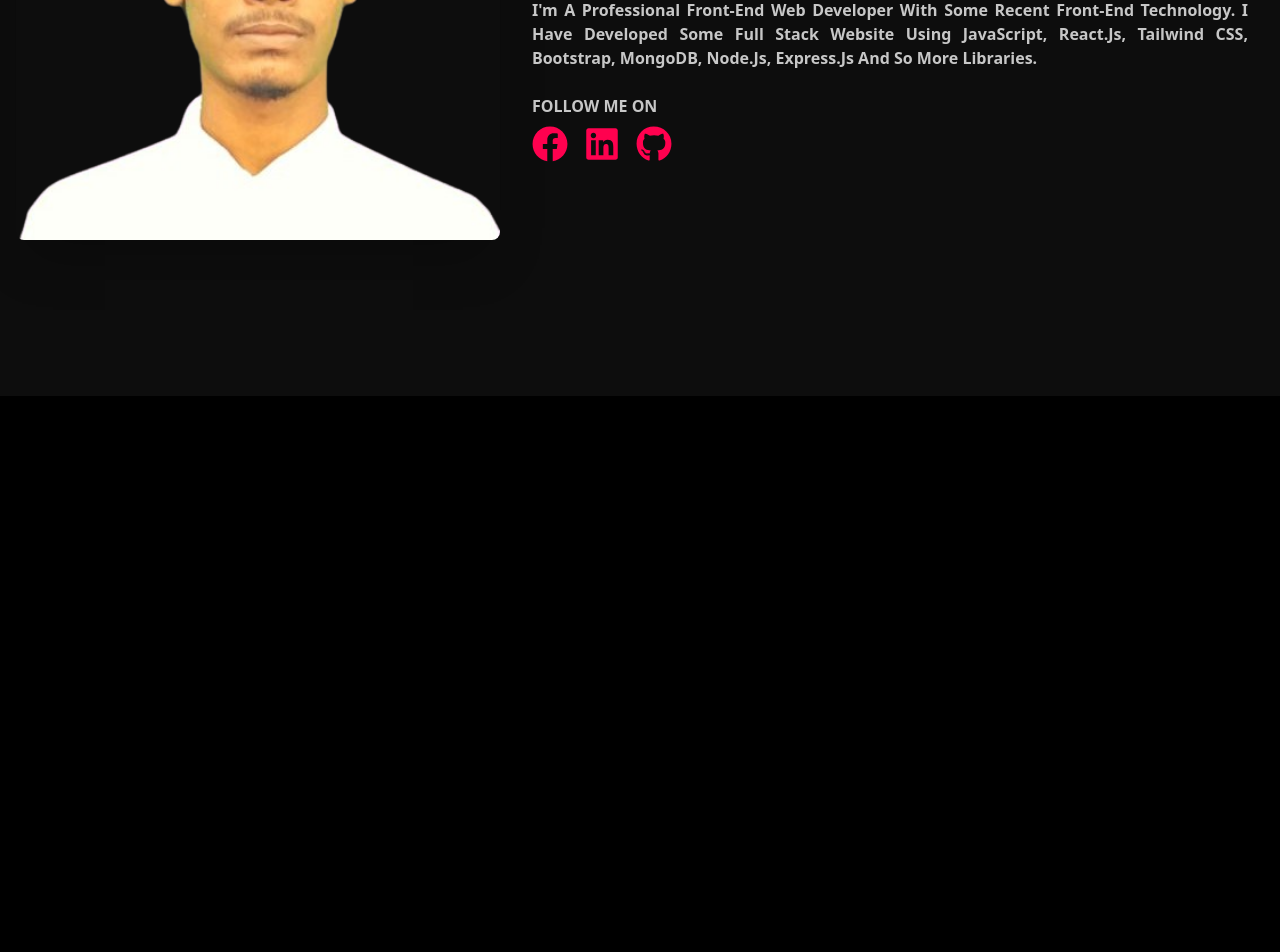
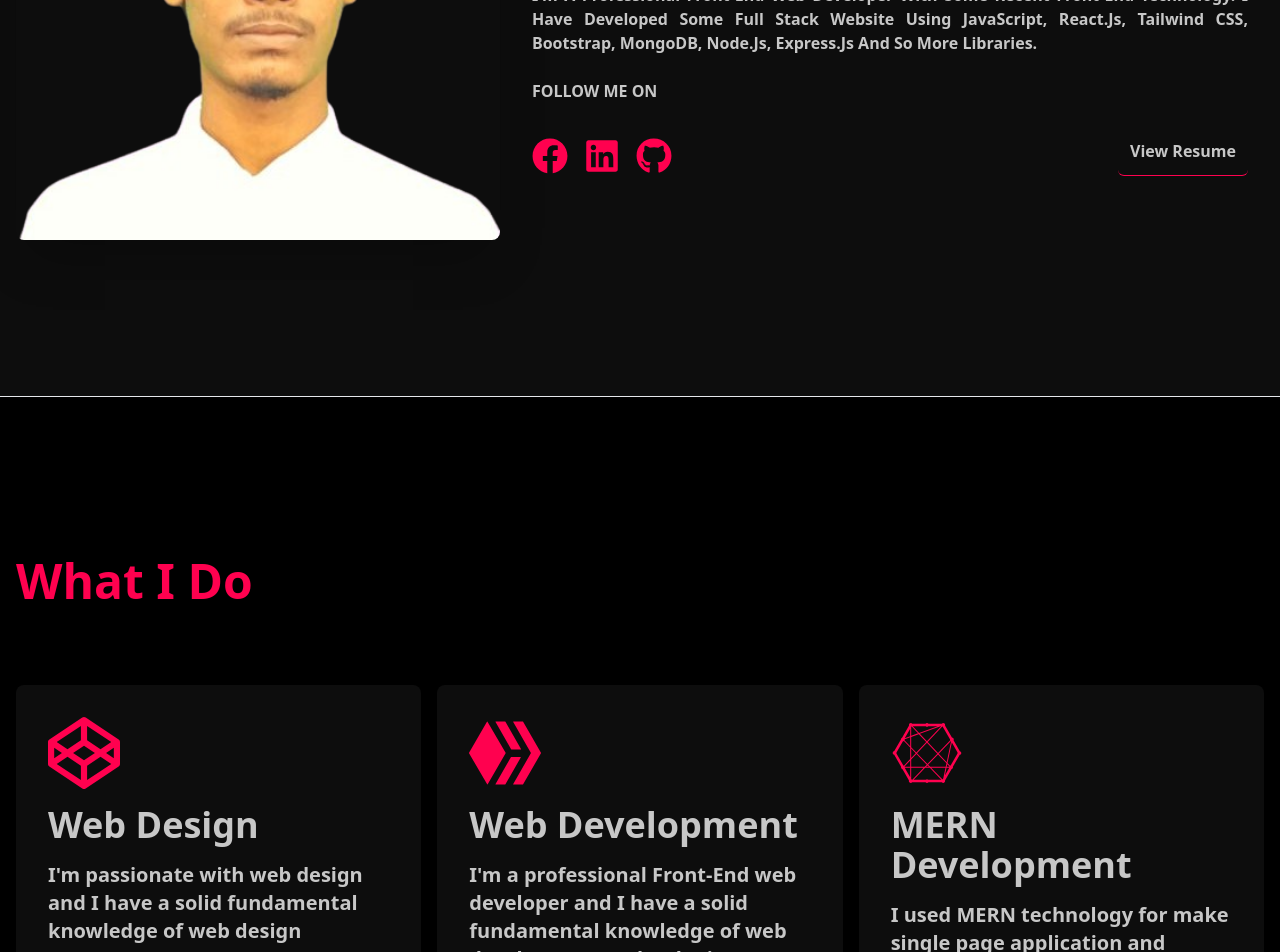
Before and after one commit to Shajib-Dv/portfolio, a React (Vite) app: page / in a window 1280 px wide. Shown: the part 500-1452 px from the top of the page. Before the commit the page ends 896 px from the top, so only its background shows below. Built offline with nearby package versions, Linux system fonts and the light colour scheme.

Commit message:
featured section added

```diff
--- a/src/components/About/About.jsx
+++ b/src/components/About/About.jsx
@@ -25,9 +25,17 @@ const About = () => {
             JavaScript, React.js, Tailwind CSS, Bootstrap, MongoDB, Node.js,
             Express.js and so more Libraries.
           </p>
-          <div>
-            <h3 className="uppercase">Follow Me On</h3>
+          <h3 className="uppercase">Follow Me On</h3>
+          <div className="flex items-center justify-between">
             <SocialLink />
+            <a
+              className="p-1 md:p-3 rounded-md border-b border-b-[#FF014F] hover:text-[#f61b5d]"
+              href="https://drive.google.com/file/d/1YKkjsdR-EFDARBvDy_sk3ZNYCcjjljZ6/view?usp=view"
+              target="_blank"
+              rel="noopener noreferrer"
+            >
+              View Resume
+            </a>
           </div>
         </div>
       </div>
--- /dev/null
+++ b/src/components/Featured/Featured.jsx
@@ -0,0 +1,35 @@
+/** @format */
+
+import React from "react";
+import FeaturedBox from "./FeaturedBox";
+import { FaCodepen, FaConnectdevelop, FaHive } from "react-icons/fa";
+
+const Featured = () => {
+  return (
+    <div id="featured" className="my-40 px-4">
+      <h2 className="text-5xl primary-text font-bold">What I Do</h2>
+      <div className="grid grid-cols-1 md:grid-cols-3 gap-4 mt-20">
+        <FeaturedBox
+          title="Web Design"
+          description="I'm passionate with web design and I have a solid fundamental knowledge of web design"
+        >
+          <FaCodepen />
+        </FeaturedBox>
+        <FeaturedBox
+          title="Web Development"
+          description="I'm a professional Front-End web developer and I have a solid fundamental knowledge of web development technologies"
+        >
+          <FaHive />
+        </FeaturedBox>
+        <FeaturedBox
+          title="MERN Development"
+          description="I used MERN technology for make single page application and provide a smooth user friendly web service"
+        >
+          <FaConnectdevelop />
+        </FeaturedBox>
+      </div>
+    </div>
+  );
+};
+
+export default Featured;
--- /dev/null
+++ b/src/components/Featured/FeaturedBox.jsx
@@ -0,0 +1,17 @@
+/** @format */
+
+import React from "react";
+
+const FeaturedBox = ({ children, title, description }) => {
+  return (
+    <div className="card w-full h-96 bg-base-200 rounded-lg hover:bg-base-300">
+      <div className="card-body font-semibold">
+        <div className="primary-text text-7xl">{children}</div>
+        <h2 className="card-title text-4xl pt-2">{title}</h2>
+        <p className="py-2 text-xl">{description}</p>
+      </div>
+    </div>
+  );
+};
+
+export default FeaturedBox;
--- a/src/layout/MainLayout.jsx
+++ b/src/layout/MainLayout.jsx
@@ -1,6 +1,7 @@
 /** @format */
 
 import About from "../components/About/About";
+import Featured from "../components/Featured/Featured";
 import Navbar from "../components/Navbar/Navbar";
 
 const MainLayout = () => {
@@ -8,6 +9,8 @@ const MainLayout = () => {
     <>
       <Navbar />
       <About />
+      <hr />
+      <Featured />
     </>
   );
 };
```
